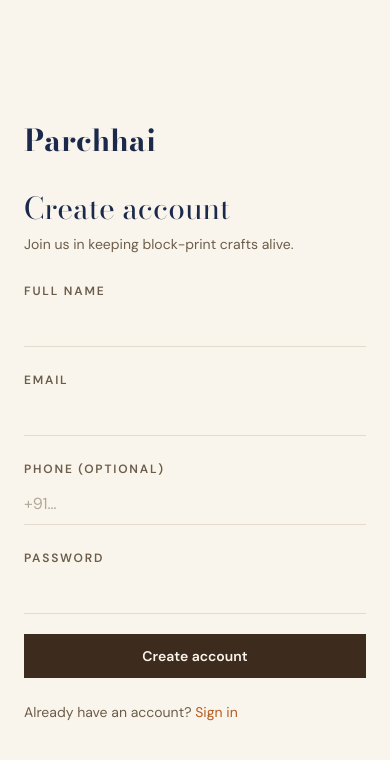
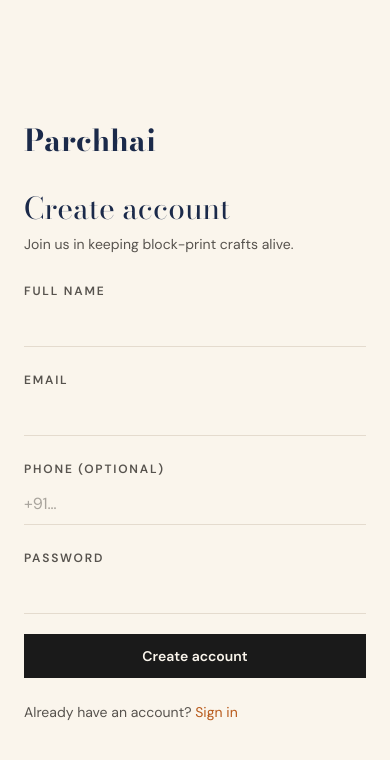
Before and after one commit to jiyaagrawal04/Parchhai, a React (Vite) app in the folder apps/web/: page /signup in a window 390 px wide. Shown: the top 760 px of the page. Built offline with nearby package versions, Linux system fonts and the light colour scheme; no server answers.

Commit message:
Lighter off-white navbar with dark text/logo; bolder logo; black text site-wide (keep cream bg + orange)
Co-Authored-By: Claude Opus 4.8 (1M context) <noreply@anthropic.com>

```diff
--- a/apps/web/src/components/StorefrontLayout.tsx
+++ b/apps/web/src/components/StorefrontLayout.tsx
@@ -35,8 +35,9 @@ export const StorefrontLayout = () => {
     return () => window.removeEventListener("scroll", onScroll);
   }, []);
 
-  // Transparent over the home hero; solid deep-brown everywhere else or once scrolled.
+  // Transparent over the home hero; solid off-white everywhere else or once scrolled.
   const solid = !isHome || scrolled;
+  const textOnDark = isHome && !scrolled;
 
   return (
     <div className="flex min-h-screen flex-col paper-grain">
@@ -45,12 +46,12 @@ export const StorefrontLayout = () => {
       <nav
         className={cx(
           "fixed top-0 z-50 flex h-20 w-full items-center justify-between px-5 transition-all duration-500 md:px-margin-desktop",
-          solid ? "bg-[#3D1A06]/95 backdrop-blur-xl border-b border-white/10 shadow-md" : "bg-transparent",
+          solid ? "bg-surface-bright/95 backdrop-blur-xl border-b border-outline-variant/50 shadow-sm" : "bg-transparent",
         )}
       >
         <div className="flex items-center gap-12">
           <Link to="/" className="flex items-center" aria-label="Parchhai — home">
-            <Wordmark light className="text-2xl md:text-3xl" />
+            <Wordmark light={textOnDark} className="text-2xl md:text-3xl" />
           </Link>
           <div className="hidden gap-8 md:flex">
             {nav.map((n) => (
@@ -59,8 +60,9 @@ export const StorefrontLayout = () => {
                 to={n.to}
                 className={({ isActive }) =>
                   cx(
-                    "label-caps pb-1 text-surface/70 transition-colors duration-300 hover:text-secondary",
-                    isActive && "border-b border-secondary !text-surface",
+                    "label-caps pb-1 transition-colors duration-300 hover:text-secondary",
+                    isActive && "border-b border-secondary",
+                    textOnDark ? (isActive ? "text-surface" : "text-surface/70") : isActive ? "text-primary" : "text-on-surface-variant",
                   )
                 }
               >
@@ -69,7 +71,7 @@ export const StorefrontLayout = () => {
             ))}
           </div>
         </div>
-        <div className="flex items-center gap-6 text-surface">
+        <div className={cx("flex items-center gap-6", textOnDark ? "text-surface" : "text-primary")}>
           <button onClick={openSearch} aria-label="Search"><MIcon name="search" className="text-2xl hover:opacity-70" /></button>
           {user ? (
             <Link to="/account/orders" aria-label="Account"><MIcon name="person" className="text-2xl hover:opacity-70" /></Link>
--- a/apps/web/src/components/Wordmark.tsx
+++ b/apps/web/src/components/Wordmark.tsx
@@ -7,7 +7,7 @@ const BROWN = "#3D1A06";
 
 export function Wordmark({ light = false, className }: { light?: boolean; className?: string }) {
   return (
-    <span className={cx("font-serif font-bold lowercase leading-none tracking-tight", className)} style={{ color: ORANGE }}>
+    <span className={cx("font-serif font-black lowercase leading-none tracking-tight", className)} style={{ color: ORANGE }}>
       parc<span style={{ color: light ? "#faf5ec" : BROWN }}>hh</span>ai
     </span>
   );
--- a/apps/web/tailwind.config.js
+++ b/apps/web/tailwind.config.js
@@ -5,8 +5,8 @@ export default {
     extend: {
       colors: {
         // ── Warm "Light Heritage" palette (espresso brown on soft beige) ──
-        primary: "#3d2b1e",
-        "primary-container": "#2f2218",
+        primary: "#1a1a1a",
+        "primary-container": "#1a1a1a",
         "on-primary": "#fbf6ec",
         "on-primary-container": "#cbb9a3",
         secondary: "#B85A1B",
@@ -24,12 +24,12 @@ export default {
         "surface-container-high": "#e6dcc8",
         "surface-container-highest": "#ded2bd",
         "surface-variant": "#e6dcc8",
-        "on-surface": "#2f2218",
-        "on-surface-variant": "#6b5d4a",
-        "inverse-surface": "#3d2b1e",
+        "on-surface": "#1a1a1a",
+        "on-surface-variant": "#57534e",
+        "inverse-surface": "#1a1a1a",
         "inverse-on-surface": "#faf5ec",
         background: "#faf5ec",
-        "on-background": "#2f2218",
+        "on-background": "#1a1a1a",
         outline: "#b0a089",
         "outline-variant": "#e0d6c4",
         error: "#ba1a1a",
@@ -40,8 +40,8 @@ export default {
         indigo: { DEFAULT: "#1B2A4A", deep: "#041534", soft: "#384668" },
         rust: { DEFAULT: "#B85A1B", light: "#cf7333" },
         gold: { DEFAULT: "#B8893B", light: "#D6B36A" },
-        ink: "#2f2218",
-        muted: "#6b5d4a",
+        ink: "#1a1a1a",
+        muted: "#57534e",
         line: "#ddd1bd",
       },
       fontFamily: {
```
